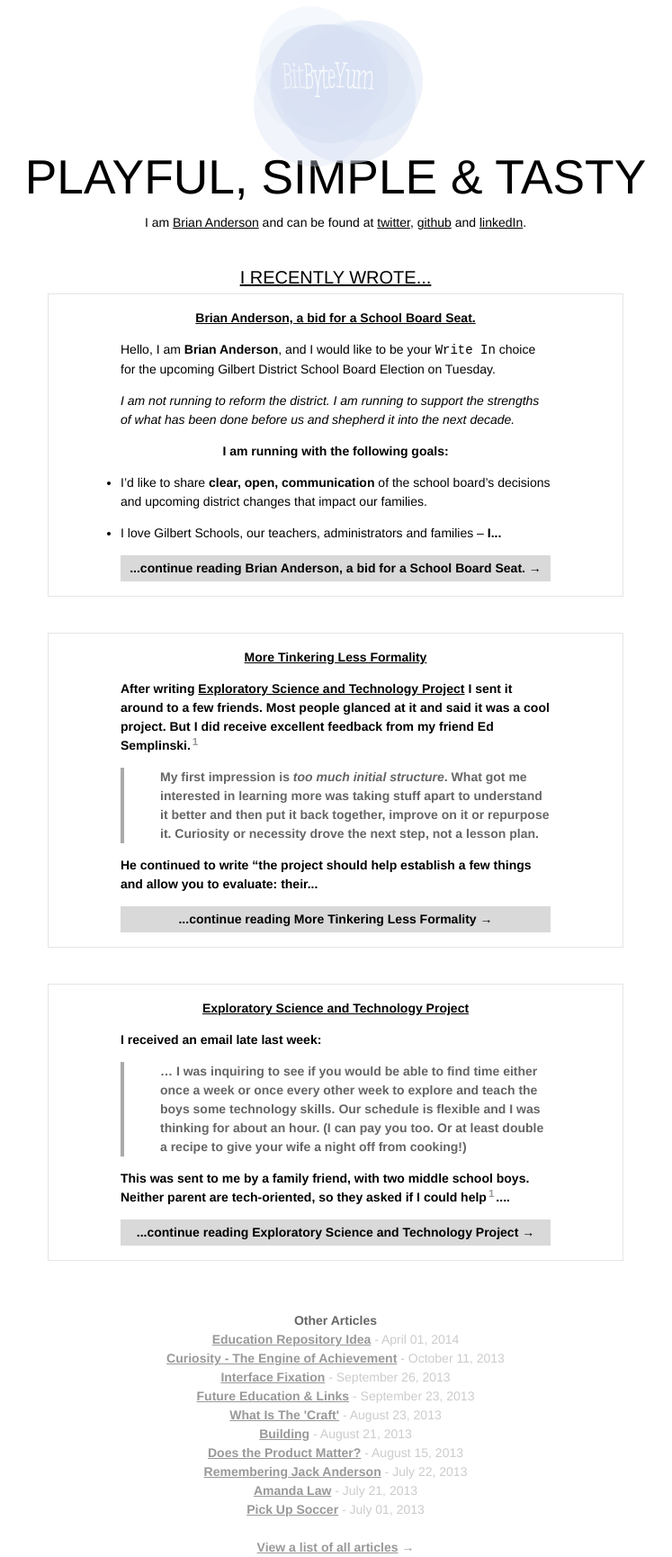
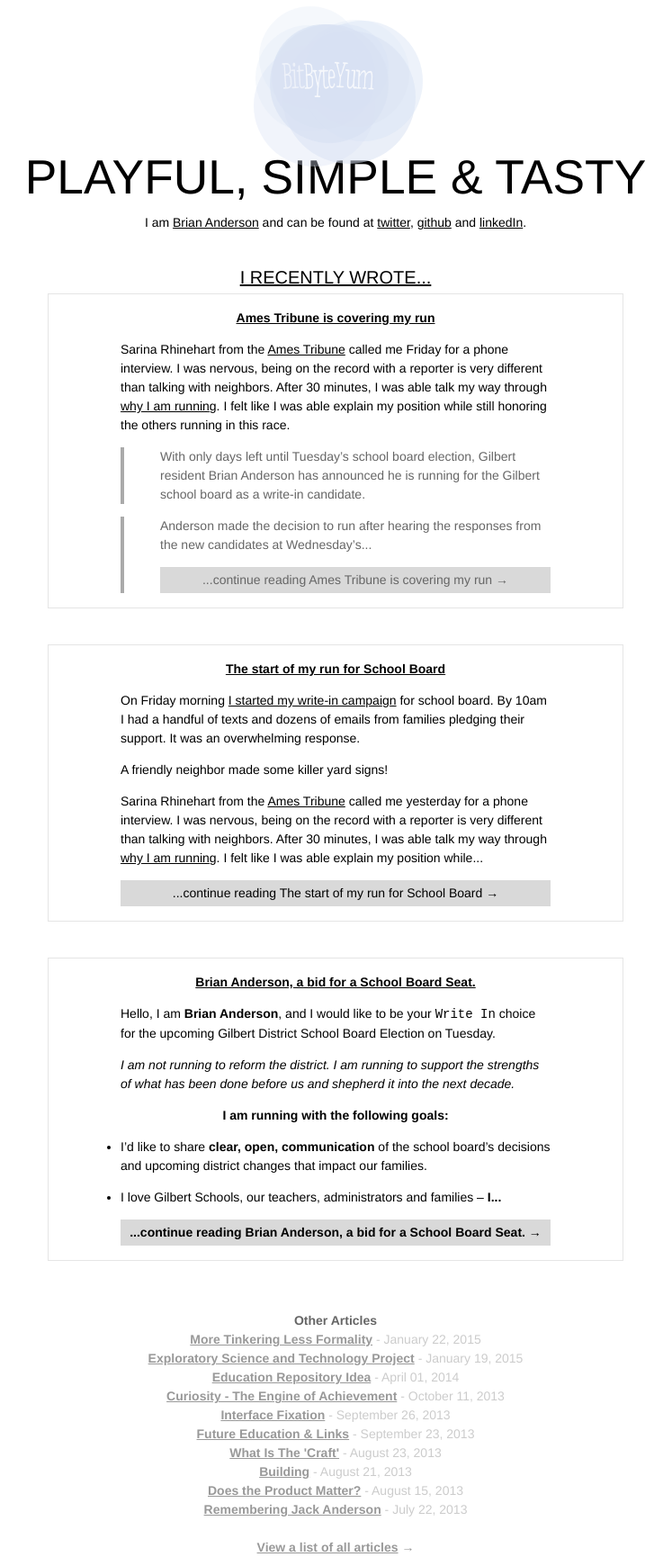
Before and after one commit to banderson623/banderson623.github.com, a Jekyll site: the page built from index.html, in a window 1280 px wide. Shown: the whole page at 90% size, without its empty margins (267-1014 px from the left). Built offline with Jekyll 4.4.1, drawn with Linux system fonts in a browser that asks for light colours; a script that is not in the unit is left out.

Commit message:
posting a few new articles and links to the paper

```diff
--- /dev/null
+++ b/_posts/2015-09-04-starting-my-run.md
@@ -0,0 +1,23 @@
+---
+layout: post
+title: The start of my run for School Board
+Date: 2015-09-04
+categories: articles
+tags: local paper journalism candidacy
+---
+
+On Friday morning [I started my write-in campaign](/projects/gilbert-school-board/) for school board. By 10am I had a handful of texts and dozens of emails from families pledging their support. It was an overwhelming response.
+
+A friendly neighbor made some killer yard signs!
+
+<img src="/images/local-paper/yard-sign.jpg" class="centered can_shrink" alt="Yard signs, made from a friend" width="800px"/>
+
+Sarina Rhinehart from the [Ames Tribune](http://amestrib.com) called me yesterday for a phone interview. I was nervous, being on the record with a reporter is very different than talking with neighbors. After 30 minutes, I was able talk my way through [why I am running](/projects/gilbert-school-board/). I felt like I was able explain my position while still honoring the others running in this race.
+
+> With only days left until Tuesday’s school board election, Gilbert resident Brian Anderson has announced he is running for the Gilbert school board as a write-in candidate.
+
+> Anderson made the decision to run after hearing the responses from the new candidates at Wednesday’s candidate forum. Anderson said he felt the candidates lacked experience working with district teachers and administration, and thought they were pushing for big agendas.
+
+>"I don’t want to see huge reform," Anderson said. "My position is I’m really happy with most of the things we are doing"
+
+I would encourage you to read [the Ames Tribune article](http://amestrib.com/news/write-candidate-seeks-seat-gilbert-school-board) for a better understanding of why I am running.
--- /dev/null
+++ b/_posts/2015-09-05-ames-tribune-article.md
@@ -0,0 +1,17 @@
+---
+layout: post
+title: Ames Tribune is covering my run
+Date: 2015-09-05
+categories: articles
+tags: local paper journalism candidacy
+---
+
+Sarina Rhinehart from the [Ames Tribune](http://amestrib.com) called me Friday for a phone interview. I was nervous, being on the record with a reporter is very different than talking with neighbors. After 30 minutes, I was able talk my way through [why I am running](/projects/gilbert-school-board/). I felt like I was able explain my position while still honoring the others running in this race.
+
+> With only days left until Tuesday’s school board election, Gilbert resident Brian Anderson has announced he is running for the Gilbert school board as a write-in candidate.
+
+> Anderson made the decision to run after hearing the responses from the new candidates at Wednesday’s candidate forum. Anderson said he felt the candidates lacked experience working with district teachers and administration, and thought they were pushing for big agendas.
+
+>"I don’t want to see huge reform," Anderson said. "My position is I’m really happy with most of the things we are doing"
+
+I would encourage you to read [the Ames Tribune article](http://amestrib.com/news/write-candidate-seeks-seat-gilbert-school-board) for a better understanding of why I am running.
--- a/projects/gilbert-school-board.md
+++ b/projects/gilbert-school-board.md
@@ -18,6 +18,15 @@ h1, h2 {
 
 #google-form {
   height:800px;
+}
+
+.updates {
+  background-color:#eee;
+  padding: 1rem 0.5rem;
+}
+
+.updates ul {
+  padding-left:2rem;
 }
 
 @media (max-width: 600px) {
@@ -51,6 +60,17 @@ _I am not running to reform the district. I am running to support the strengths
 * **Find creative ways to fund** fine arts, extra curricular activities and clubs. We have a great, engaged parent-base – I want to find ways to educate our kids beyond the traditional subjects, even if the state is unwilling to pay.
 
 * **I'd love to start a handful of after school programs**. Wouldn't it be great to have some of the high tech parents and Iowa State students run a programming workshop?
+
+<div class='updates'>
+
+<h3>Updates</h3>
+
+<ul>
+  <li>A few friends have made <a href="/articles/2015/09/04/starting-my-run/">yard signs</a> for my write in run.</li>
+
+  <li>The <a href="http://amestrib.com/news/write-candidate-seeks-seat-gilbert-school-board">Ames Tribune is covering my run</a> and <a href="/articles/2015/09/05/ames-tribune-article/">I've added a few of my own thoughts</a>.</li>
+</ul>
+</div>
 
 ## You might be asking yourself: "why didn't he officially run?"
 
```
Also changed, not shown: images/local-paper/yard-sign.jpg (added).
